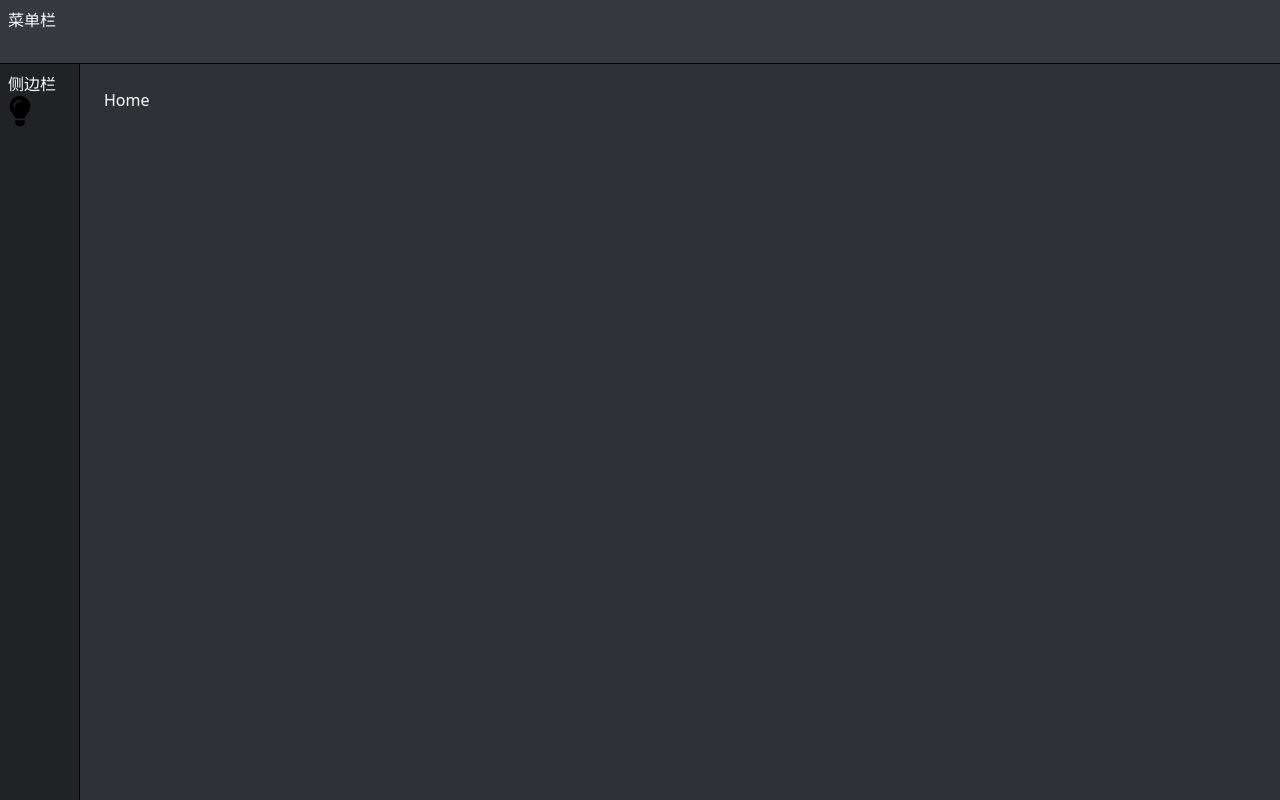
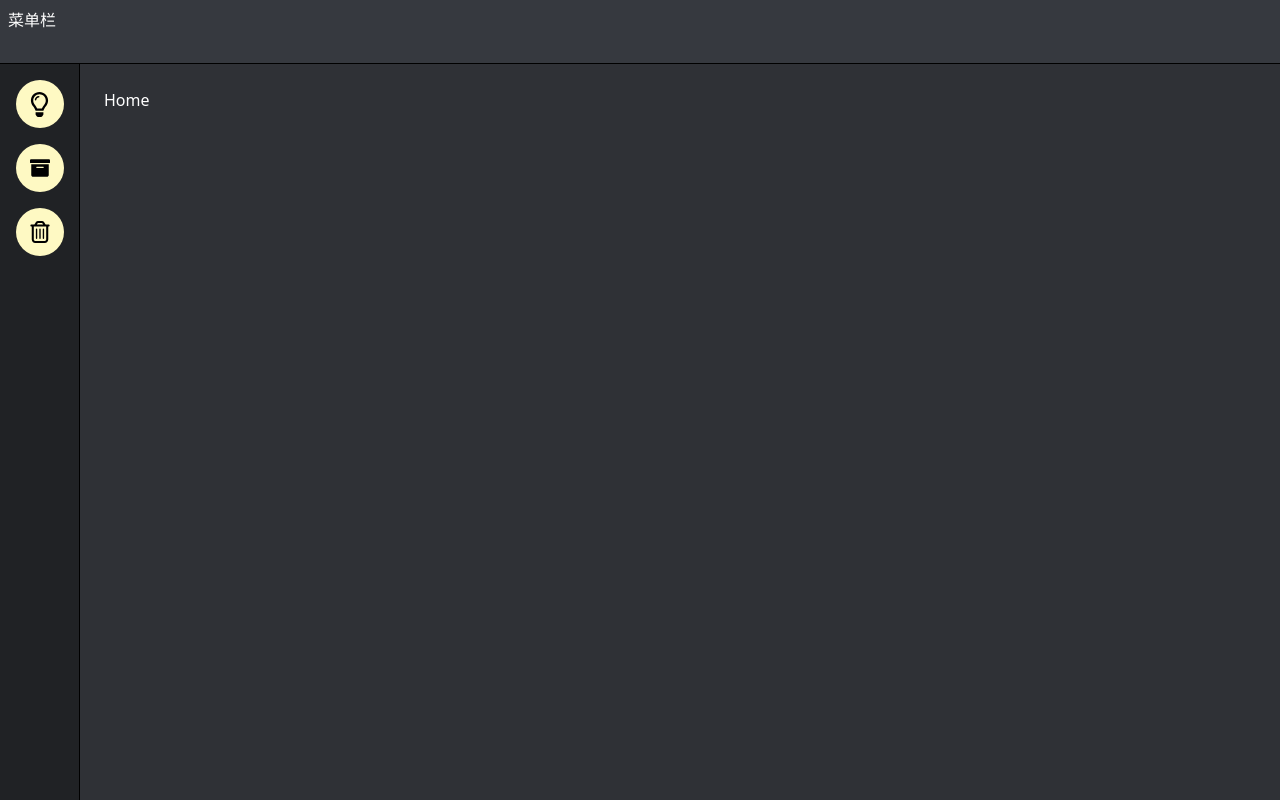
Before and after one commit to taskward/taskward-v1-website, a React (Vite) app: page / in a window 1280 px wide. Built offline with nearby package versions, Linux system fonts and the light colour scheme.

Commit message:
Add sidebar icon.

```diff
--- a/src/components/Sidebar/index.tsx
+++ b/src/components/Sidebar/index.tsx
@@ -1,6 +1,7 @@
 import { useState } from "react";
 import clsx from "clsx";
 import styles from "./styles.module.css";
+import { Icon } from "..";
 
 export default function Sidebar(): JSX.Element {
   const [sidebarMode, setSidebarMode] = useState<"thin" | "fat">("thin");
@@ -8,22 +9,28 @@ export default function Sidebar(): JSX.Element {
   return (
     <div
       className={clsx(
-        "border-r border-black p-2 relative hover:transition-all transition-all",
+        "border-r border-black p-4 relative hover:transition-all transition-all flex flex-col gap-4 items-center",
         styles.sidebarWrapper,
         sidebarMode === "fat" ? "w-52" : "w-20"
       )}
       onMouseOver={() => setSidebarMode("fat")}
       onMouseLeave={() => setSidebarMode("thin")}
     >
-      侧边栏
-      <svg
-        xmlns="http://www.w3.org/2000/svg"
-        viewBox="0 0 384 512"
-        width="24"
-        height="30"
-      >
-        <path d="M112.1 454.3c0 6.297 1.816 12.44 5.284 17.69l17.14 25.69c5.25 7.875 17.17 14.28 26.64 14.28h61.67c9.438 0 21.36-6.401 26.61-14.28l17.08-25.68c2.938-4.438 5.348-12.37 5.348-17.7L272 415.1h-160L112.1 454.3zM191.4 .0132C89.44 .3257 16 82.97 16 175.1c0 44.38 16.44 84.84 43.56 115.8c16.53 18.84 42.34 58.23 52.22 91.45c.0313 .25 .0938 .5166 .125 .7823h160.2c.0313-.2656 .0938-.5166 .125-.7823c9.875-33.22 35.69-72.61 52.22-91.45C351.6 260.8 368 220.4 368 175.1C368 78.61 288.9-.2837 191.4 .0132zM192 96.01c-44.13 0-80 35.89-80 79.1C112 184.8 104.8 192 96 192S80 184.8 80 176c0-61.76 50.25-111.1 112-111.1c8.844 0 16 7.159 16 16S200.8 96.01 192 96.01z" />
-      </svg>
+      <div className="bg-yellow-100 w-12 h-12 rounded-full cursor-pointer relative">
+        <div className="absolute inset-0 w-fit h-fit m-auto">
+          <Icon.Bulb width="25" height="25" fill="black" />
+        </div>
+      </div>
+      <div className="bg-yellow-100 w-12 h-12 rounded-full cursor-pointer relative">
+        <div className="absolute inset-0 w-fit h-fit m-auto">
+          <Icon.Archive width="20" height="20" fill="black" />
+        </div>
+      </div>
+      <div className="bg-yellow-100 w-12 h-12 rounded-full cursor-pointer relative">
+        <div className="absolute inset-0 w-fit h-fit m-auto">
+          <Icon.Trash width="22" height="22" fill="black" />
+        </div>
+      </div>
     </div>
   );
 }
--- /dev/null
+++ b/src/components/Svg/Archive.tsx
@@ -0,0 +1,22 @@
+import { type SvgProps } from ".";
+
+export default function Archive({
+  width,
+  height,
+  fill,
+}: SvgProps): JSX.Element {
+  return (
+    <svg
+      xmlns="http://www.w3.org/2000/svg"
+      viewBox="0 0 512 512"
+      width={width}
+      height={height}
+    >
+      <path
+        fill={fill}
+        d="M32 432C32 458.5 53.49 480 80 480h352c26.51 0 48-21.49 48-48V160H32V432zM160 236C160 229.4 165.4 224 172 224h168C346.6 224 352 229.4 352 236v8C352 250.6 346.6 256 340 256h-168C165.4 256 160 250.6 160 244V236zM480 32H32C14.31 32 0 46.31 0 64v48C0 120.8 7.188 128 16 128h480C504.8 128 512 120.8 512 112V64C512 46.31 497.7 32 480 32z"
+      />
+    </svg>
+  );
+}
+// Source: https://fontawesome.com/icons/box-archive?s=solid
--- a/src/components/Svg/Bulb.tsx
+++ b/src/components/Svg/Bulb.tsx
@@ -1,12 +1,18 @@
-export default function Bulb() {
+import { type SvgProps } from ".";
+
+export default function Bulb({ width, height, fill }: SvgProps): JSX.Element {
   return (
     <svg
       xmlns="http://www.w3.org/2000/svg"
       viewBox="0 0 384 512"
-      // width={width}
-      // height={height}
+      width={width}
+      height={height}
     >
-      <path d="M112.1 454.3c0 6.297 1.816 12.44 5.284 17.69l17.14 25.69c5.25 7.875 17.17 14.28 26.64 14.28h61.67c9.438 0 21.36-6.401 26.61-14.28l17.08-25.68c2.938-4.438 5.348-12.37 5.348-17.7L272 415.1h-160L112.1 454.3zM191.4 .0132C89.44 .3257 16 82.97 16 175.1c0 44.38 16.44 84.84 43.56 115.8c16.53 18.84 42.34 58.23 52.22 91.45c.0313 .25 .0938 .5166 .125 .7823h160.2c.0313-.2656 .0938-.5166 .125-.7823c9.875-33.22 35.69-72.61 52.22-91.45C351.6 260.8 368 220.4 368 175.1C368 78.61 288.9-.2837 191.4 .0132zM192 96.01c-44.13 0-80 35.89-80 79.1C112 184.8 104.8 192 96 192S80 184.8 80 176c0-61.76 50.25-111.1 112-111.1c8.844 0 16 7.159 16 16S200.8 96.01 192 96.01z" />
+      <path
+        fill={fill}
+        d="M112.1 454.3c0 6.297 1.816 12.44 5.284 17.69l17.14 25.69c5.25 7.875 17.17 14.28 26.64 14.28h61.67c9.438 0 21.36-6.401 26.61-14.28l17.08-25.68c2.938-4.438 5.348-12.37 5.348-17.7L272 415.1h-160L112.1 454.3zM192 0C90.02 .3203 16 82.97 16 175.1c0 44.38 16.44 84.84 43.56 115.8c16.53 18.84 42.34 58.23 52.22 91.45c.0313 .25 .0938 .5166 .125 .7823h160.2c.0313-.2656 .0938-.5166 .125-.7823c9.875-33.22 35.69-72.61 52.22-91.45C351.6 260.8 368 220.4 368 175.1C368 78.8 289.2 .0039 192 0zM288.4 260.1c-15.66 17.85-35.04 46.3-49.05 75.89h-94.61c-14.01-29.59-33.39-58.04-49.04-75.88C75.24 236.8 64 206.1 64 175.1C64 113.3 112.1 48.25 191.1 48C262.6 48 320 105.4 320 175.1C320 206.1 308.8 236.8 288.4 260.1zM176 80C131.9 80 96 115.9 96 160c0 8.844 7.156 16 16 16S128 168.8 128 160c0-26.47 21.53-48 48-48c8.844 0 16-7.148 16-15.99S184.8 80 176 80z"
+      />
     </svg>
   );
 }
+// Source: https://fontawesome.com/icons/lightbulb?s=regular
--- /dev/null
+++ b/src/components/Svg/Trash.tsx
@@ -0,0 +1,18 @@
+import { type SvgProps } from ".";
+
+export default function Trash({ width, height, fill }: SvgProps): JSX.Element {
+  return (
+    <svg
+      xmlns="http://www.w3.org/2000/svg"
+      viewBox="0 0 448 512"
+      width={width}
+      height={height}
+    >
+      <path
+        fill={fill}
+        d="M160 400C160 408.8 152.8 416 144 416C135.2 416 128 408.8 128 400V192C128 183.2 135.2 176 144 176C152.8 176 160 183.2 160 192V400zM240 400C240 408.8 232.8 416 224 416C215.2 416 208 408.8 208 400V192C208 183.2 215.2 176 224 176C232.8 176 240 183.2 240 192V400zM320 400C320 408.8 312.8 416 304 416C295.2 416 288 408.8 288 400V192C288 183.2 295.2 176 304 176C312.8 176 320 183.2 320 192V400zM317.5 24.94L354.2 80H424C437.3 80 448 90.75 448 104C448 117.3 437.3 128 424 128H416V432C416 476.2 380.2 512 336 512H112C67.82 512 32 476.2 32 432V128H24C10.75 128 0 117.3 0 104C0 90.75 10.75 80 24 80H93.82L130.5 24.94C140.9 9.357 158.4 0 177.1 0H270.9C289.6 0 307.1 9.358 317.5 24.94H317.5zM151.5 80H296.5L277.5 51.56C276 49.34 273.5 48 270.9 48H177.1C174.5 48 171.1 49.34 170.5 51.56L151.5 80zM80 432C80 449.7 94.33 464 112 464H336C353.7 464 368 449.7 368 432V128H80V432z"
+      />
+    </svg>
+  );
+}
+// Source: https://fontawesome.com/icons/trash-can?s=regular
--- a/src/components/Svg/index.ts
+++ b/src/components/Svg/index.ts
@@ -1,4 +1,15 @@
 export type SvgProps = {
   width?: string;
   height?: string;
+  fill?: string;
 };
+
+import Archive from "./Archive";
+import Bulb from "./Bulb";
+import Trash from "./Trash";
+
+export const Icon = {
+  Archive,
+  Bulb,
+  Trash,
+};
--- a/src/components/index.ts
+++ b/src/components/index.ts
@@ -1,3 +1,4 @@
 export { default as Layout } from "./Layout";
 export { default as Header } from "./Header";
 export { default as Sidebar } from "./Sidebar";
+export { Icon } from "./Svg";
```
Also changed, not shown: 1 other file (tests, documents, lock files or other folders).
